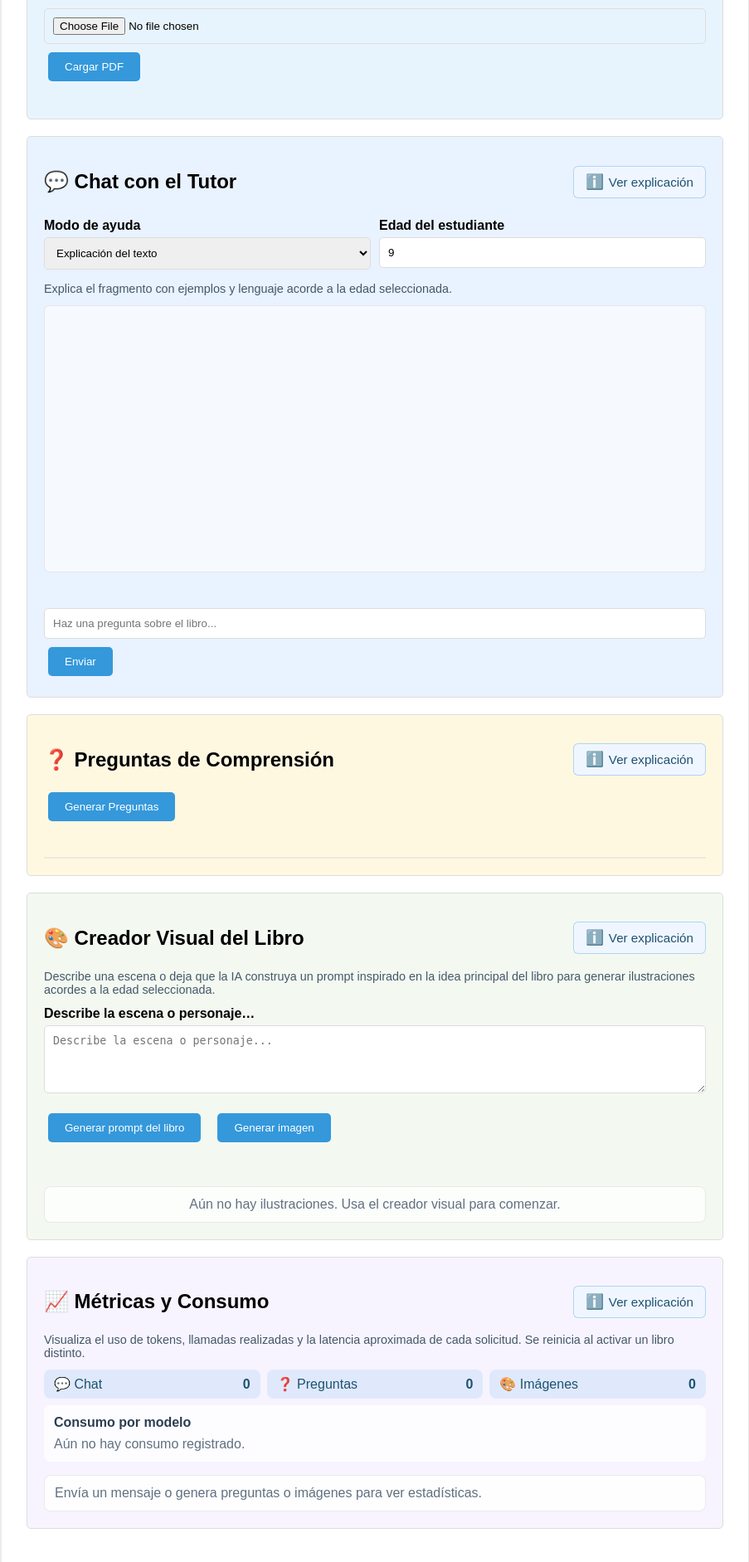
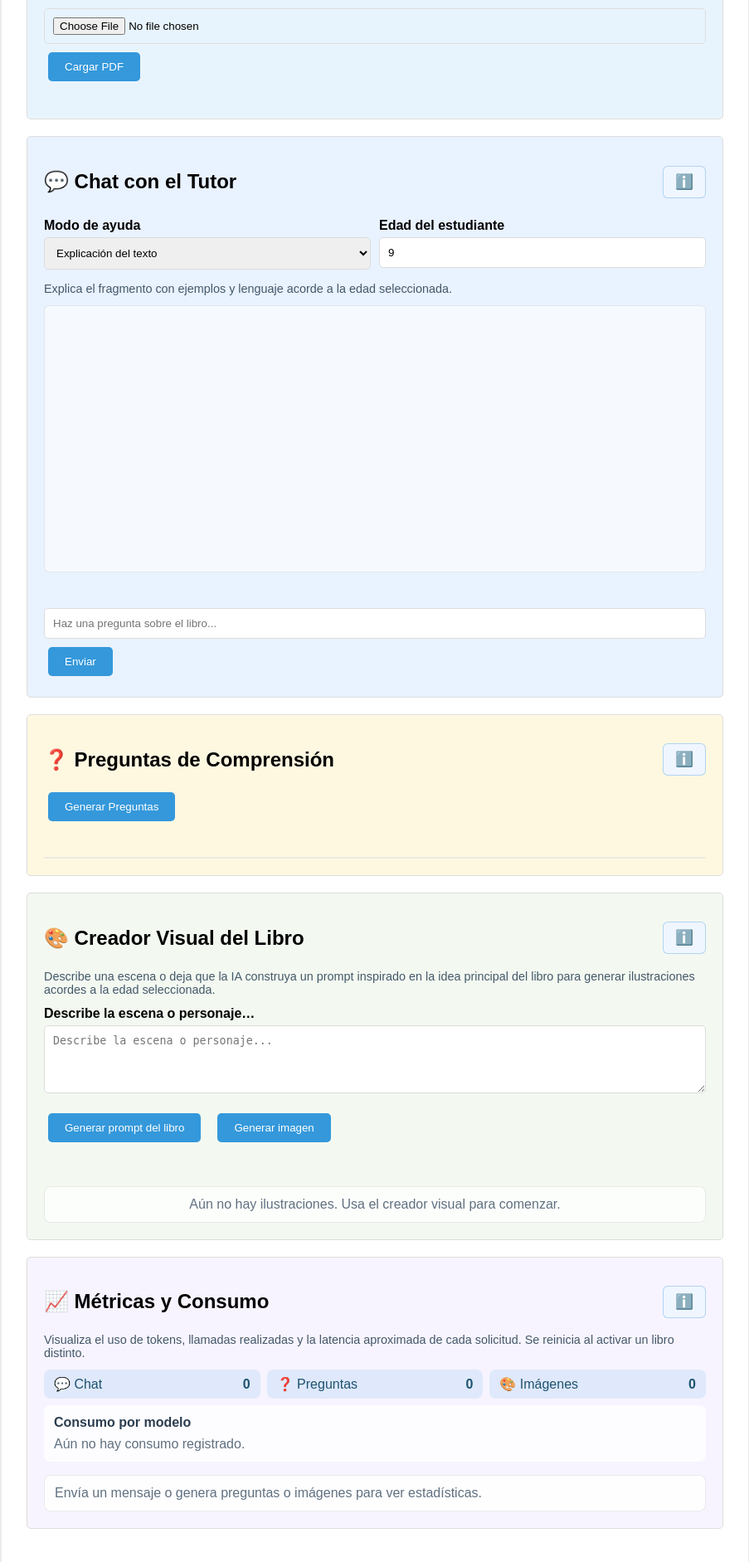
Before and after one commit to juliocanelon/tutor-educativo, a Flask app: page / in a window 1280 px wide. Shown: the part 443-2326 px from the top of the page at 83% size, without its empty margins (188-1091 px from the left). Run offline with Flask 3, Linux system fonts and the light colour scheme; data that the repository does not hold is empty; some libraries are stand-ins or nearby versions.

Commit message:
Quitar ver explicacion

```diff
--- a/templates/index.html
+++ b/templates/index.html
@@ -581,7 +581,6 @@
                 <h2>💬 Chat con el Tutor</h2>
                 <button type="button" class="description-toggle" data-description-target="chatDescription" data-closed-text="Ver explicación" data-open-text="Ocultar explicación" aria-expanded="false" aria-controls="chatDescription">
                     <span class="description-toggle__icon" aria-hidden="true">ℹ️</span>
-                    <span class="description-toggle__text">Ver explicación</span>
                 </button>
             </div>
             <div id="chatDescription" class="description-content" aria-hidden="true">
@@ -617,7 +616,6 @@
                 <h2>❓ Preguntas de Comprensión</h2>
                 <button type="button" class="description-toggle" data-description-target="questionsDescription" data-closed-text="Ver explicación" data-open-text="Ocultar explicación" aria-expanded="false" aria-controls="questionsDescription">
                     <span class="description-toggle__icon" aria-hidden="true">ℹ️</span>
-                    <span class="description-toggle__text">Ver explicación</span>
                 </button>
             </div>
             <div id="questionsDescription" class="description-content" aria-hidden="true">
@@ -636,7 +634,6 @@
                 <h2>🎨 Creador Visual del Libro</h2>
                 <button type="button" class="description-toggle" data-description-target="imageDescription" data-closed-text="Ver explicación" data-open-text="Ocultar explicación" aria-expanded="false" aria-controls="imageDescription">
                     <span class="description-toggle__icon" aria-hidden="true">ℹ️</span>
-                    <span class="description-toggle__text">Ver explicación</span>
                 </button>
             </div>
             <div id="imageDescription" class="description-content" aria-hidden="true">
@@ -662,7 +659,6 @@
                 <h2>📈 Métricas y Consumo</h2>
                 <button type="button" class="description-toggle" data-description-target="metricsDescription" data-closed-text="Ver explicación" data-open-text="Ocultar explicación" aria-expanded="false" aria-controls="metricsDescription">
                     <span class="description-toggle__icon" aria-hidden="true">ℹ️</span>
-                    <span class="description-toggle__text">Ver explicación</span>
                 </button>
             </div>
             <div id="metricsDescription" class="description-content" aria-hidden="true">
```
